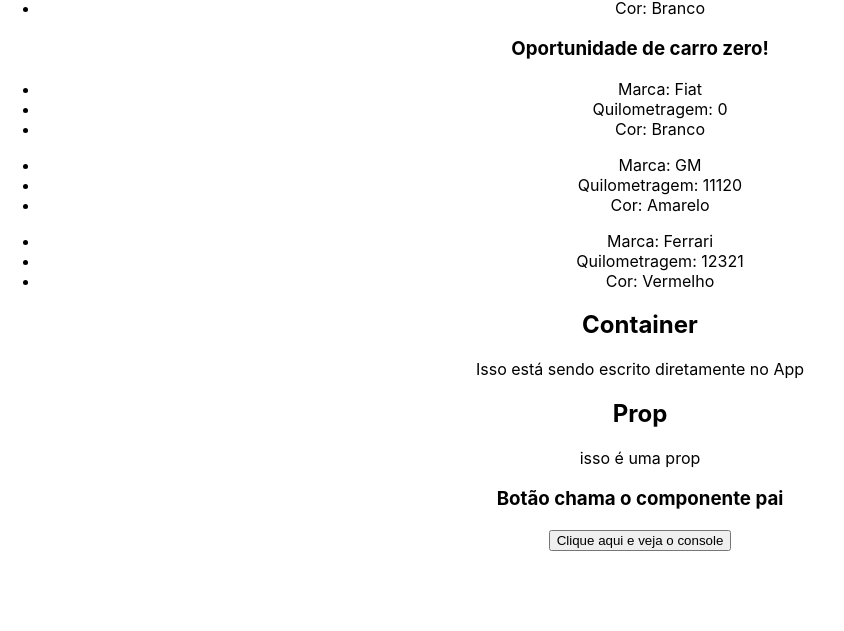
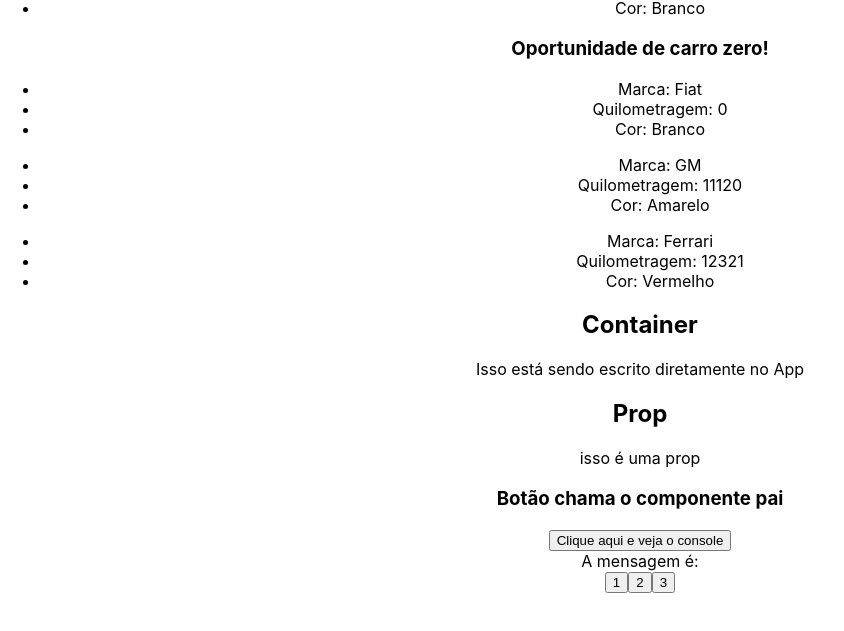
Before and after one commit to WillRadi/react_udemy, a React (Create React App) app in the folder 03_AVANCANDO/avancando/: page / in a window 1280 px wide. Shown: the part 2039-2670 px from the top of the page, without its empty margins (0-844 px from the left). Built offline with nearby package versions, Linux system fonts and the light colour scheme.

Commit message:
state lift

```diff
--- a/03_AVANCANDO/avancando/src/App.js
+++ b/03_AVANCANDO/avancando/src/App.js
@@ -7,7 +7,11 @@
 import CarDetails from './components/CarDetails';
 import Container from './components/Container';
 import FunctionAsProp from './components/FunctionAsProp';
+import Message from './components/Message';
+import ChangeMessage from './components/ChangeMessage';
+import { useState } from 'react';
 
+function App() {
   const cars = [
     {id: 1, brand: 'Fiat', km: 0, color: 'Branco', newCar: true},
     {id: 2, brand: 'GM', km: 11120, color: 'Amarelo', newCar: false},
@@ -18,7 +22,11 @@
     console.log('clicou no componente')
   }
 
-function App() {
+  const [message, setMessage] = useState("")
+  const handleMessage = (msg) => {
+    setMessage(msg)
+  }
+
   return (
     <div className="App">
       <h1>Seção 3: Avançando com React</h1>
@@ -47,6 +55,9 @@
           <p>Isso está sendo escrito diretamente no App</p>
         </Container>
         <FunctionAsProp myProp={showMessage} />
+        {/* State lift */}
+        <Message msg={message} />
+        <ChangeMessage handleMessage={handleMessage} />
       </div>
     </div>
   );
--- /dev/null
+++ b/03_AVANCANDO/avancando/src/components/ChangeMessage.js
@@ -0,0 +1,13 @@
+const ChangeMessage = ({handleMessage}) => {
+  const helloMessage = ['Oi', 'Olá', 'Falaí']
+
+  return (
+    <div>
+      <button onClick={() => handleMessage(helloMessage[0])}>1</button>
+      <button onClick={() => handleMessage(helloMessage[1])}>2</button>
+      <button onClick={() => handleMessage(helloMessage[2])}>3</button>
+    </div>
+  )
+}
+
+export default ChangeMessage
--- /dev/null
+++ b/03_AVANCANDO/avancando/src/components/Message.js
@@ -0,0 +1,7 @@
+const Message = ({msg}) => {
+  return (
+    <div>A mensagem é: {msg}</div>
+  )
+}
+
+export default Message
```
Also changed, not shown: 1 other file (tests, documents, lock files or other folders). Lines whose indentation alone changed are shown as unchanged.
